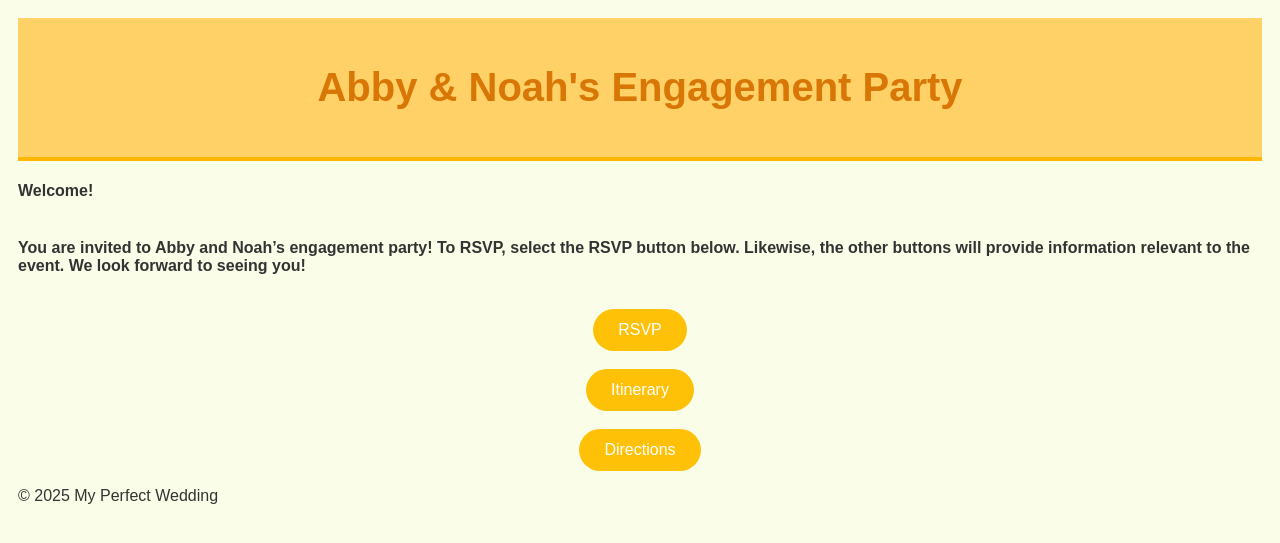
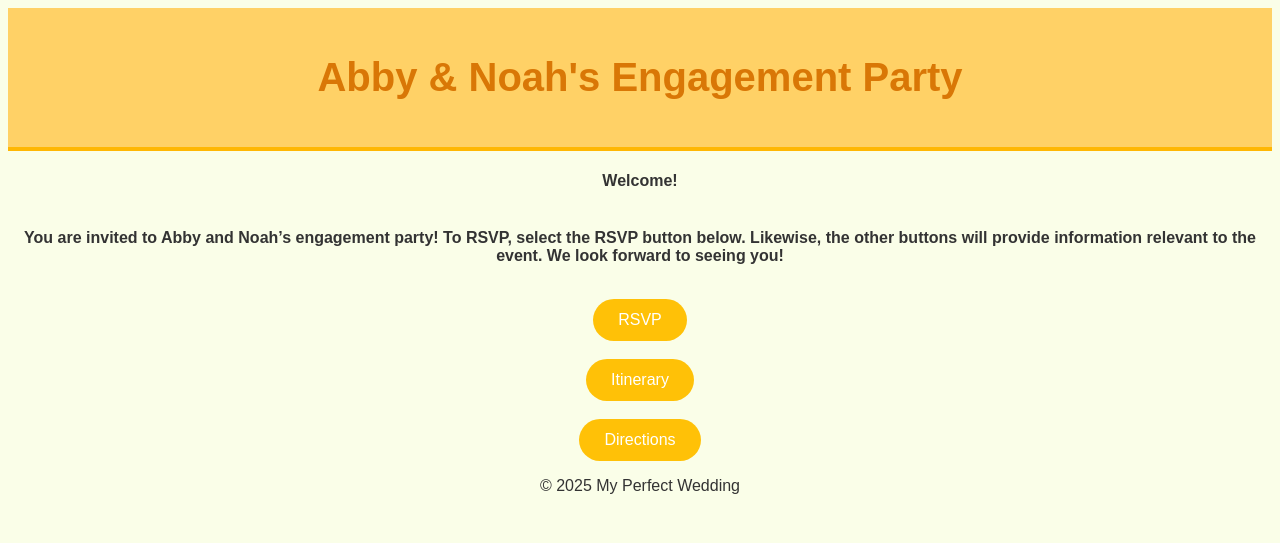
Before and after one commit to GitHerDone17/MyPerfectWedding, a Jekyll site: the page built from index.md, in a window 1280 px wide. Shown: the top 543 px of the page. Built offline with Jekyll 4.4.1, drawn with Linux system fonts in a browser that asks for light colours; our own code applies the rules of GitHub Pages for plain Markdown files.

Commit message:
Update custom.css

```diff
--- a/assets/css/custom.css
+++ b/assets/css/custom.css
@@ -2,7 +2,7 @@
 body {
   background-color: #fafee8; /* Soft warm cream */
   color: #333; /* Dark grey for readability */
-  padding: 10px;
+  text-align: center;
   font-family: 'Arial', sans-serif; /* Clean and simple font */
 }
 
```
